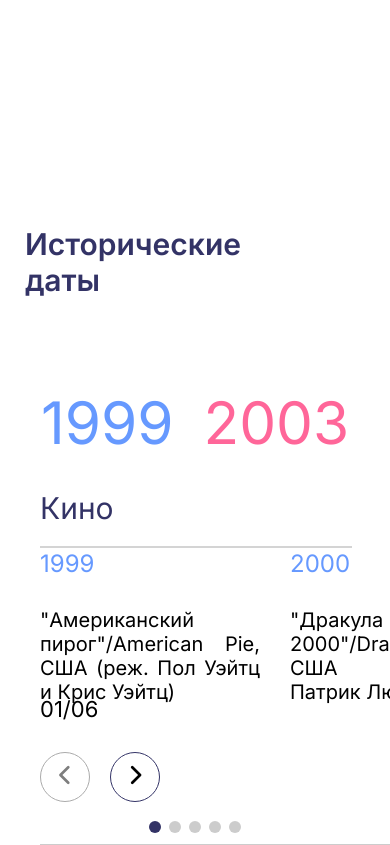
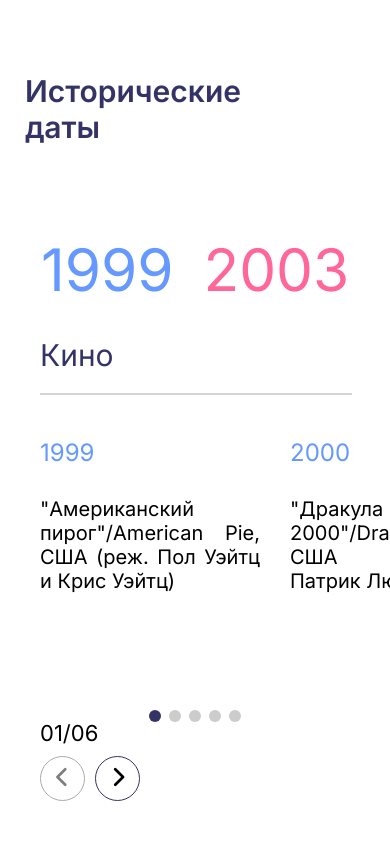
Before and after one commit to AlexanderMalkov15052021/historical-dates-project, a Next.js app: page / in a window 390 px wide. Built offline with nearby package versions, Linux system fonts and the light colour scheme; data requests are answered from the project's data file.

Commit message:
fix(features/SectionsTtleDisk, features/SwiperCarousel, .nvmrc) fix the layout

```diff
--- a/features/SectionsTtleDisk/view/SectionsTtleDisk/SectionsTtleDisk.module.scss
+++ b/features/SectionsTtleDisk/view/SectionsTtleDisk/SectionsTtleDisk.module.scss
@@ -79,7 +79,6 @@
     pointer-events: none;
 }
 
-
 .dataTitle::after {
     width: calc(100vw - 80px);
     margin-top: 20px;
@@ -89,14 +88,12 @@
     content: '';
 }
 
-
-
-
 @media (max-width: 800px) {
     .mainBorder {
         border-right: none;
         border-left: none;
         margin: 0;
+        align-items: baseline;
     }
 
     .circleContainer {
--- a/features/SectionsTtleDisk/view/SectionsTtleDisk/components/AnimatedCircle/AnimatedCircle.module.scss
+++ b/features/SectionsTtleDisk/view/SectionsTtleDisk/components/AnimatedCircle/AnimatedCircle.module.scss
@@ -8,8 +8,8 @@
 }
 
 .animatedCircle {
-    width: 70px;
-    height: 70px;
+    width: 60px;
+    height: 60px;
     position: absolute;
     background: #fff;
     border-radius: 4px;
@@ -24,8 +24,8 @@
 }
 
 .circleTrigger {
-    width: 70px;
-    height: 70px;
+    width: 60px;
+    height: 60px;
     position: absolute;
     border-radius: 4px;
     border-radius: 50%;
@@ -61,8 +61,6 @@
     background: #fff;
 }
 
-
-
 .title {
     position: absolute;
     font-size: 30px;
--- a/features/SectionsTtleDisk/view/SectionsTtleDisk/components/ControlBlock/ControlBlock.module.scss
+++ b/features/SectionsTtleDisk/view/SectionsTtleDisk/components/ControlBlock/ControlBlock.module.scss
@@ -4,20 +4,20 @@
     display: flex;
     flex-direction: column;
     left: 80px;
-    top: 80%;
+    top: 75%;
     gap: 30px;
     font-size: 22px;
 }
 
 .btnsBlock {
-    width: 160px;
+    width: 140px;
     display: flex;
     justify-content: space-between;
 }
 
 .startBtn {
-    width: 70px;
-    height: 70px;
+    width: 60px;
+    height: 60px;
     background-color: #fff;
     border-radius: 4px;
     border: 1px solid #336;
@@ -40,18 +40,20 @@
 
 @media (max-width: 800px) {
     .controlBlock {
+        width: 100px;
         top: auto;
-        bottom: -40%;
+        bottom: -76%;
         left: 40px;
         z-index: 2;
+        gap: 10px;
     }
 
     .startBtn {
-        width: 50px;
-        height: 50px;
+        width: 45px;
+        height: 45px;
     }
 
     .btnsBlock {
-        width: 120px;
+        width: 100px;
     }
 }
--- a/features/SwiperCarousel/SwiperCarousel.module.scss
+++ b/features/SwiperCarousel/SwiperCarousel.module.scss
@@ -2,7 +2,7 @@
     width: 100vw;
     display: flex;
     position: relative;
-    bottom: -100%;
+    bottom: -45vh;
     flex: none;
 }
 
@@ -22,7 +22,6 @@
     justify-content: center;
     align-items: center;
 }
-
 
 .swiperContent {
     :global(.swiper-initialized) {
@@ -113,10 +112,6 @@
     transition: opacity 500ms, transform 500ms;
 }
 
-
-
-
-
 .swiperBlock {
     :global(.swiper-pagination-bullet) {
         width: 12px;
@@ -140,7 +135,7 @@
 .swiperBlock {
     :global(.swiper-pagination) {
         position: absolute;
-        top: 25vh;
+        top: 30vh;
     }
 }
 
@@ -159,12 +154,7 @@
         margin-bottom: 0;
     }
 
-    .sliderContainer::before {
-        content: "";
-        height: 1px;
-        width: 90%;
-        background-color: #ccc;
-        position: relative;
-        left: 40px;
+    .sliderContainer {
+        bottom: -55vh;
     }
 }
```
Also changed, not shown: 2 other files (tests, documents, lock files or other folders).
